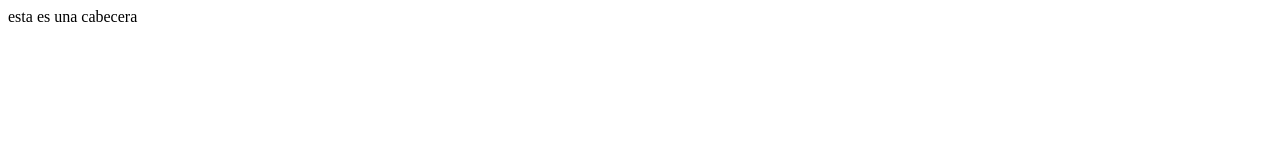
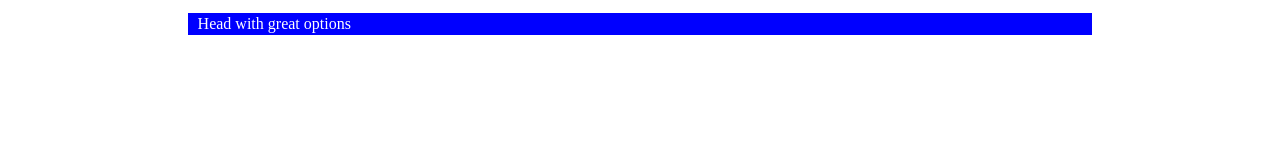
Before and after one commit to carrillo406/blog, a plain HTML site: page index.html in a window 1280 px wide. Drawn offline with Linux system fonts and the light colour scheme.

Commit message:
se agrego css a la cabecera

```diff
--- a/index.html
+++ b/index.html
@@ -3,9 +3,10 @@
 <head>
     <meta charset="UTF-8">
     <meta name="viewport" content="width=device-width, initial-scale=1.0">
+    <link rel="stylesheet" href="style.css">
     <title>Document</title>
 </head>
 <body>
-    <div class="cabecera">esta es una cabecera</div>
+    <div class="cabecera">Head with great options</div>
 </body>
 </html>
--- /dev/null
+++ b/style.css
@@ -0,0 +1,9 @@
+.cabecera{
+    background-color: blue;
+    color: white;
+    border: solid white;
+    width: 70%;
+    margin: 10px auto;
+    padding: 2px 10px;
+    text-align: left;
+}
```
